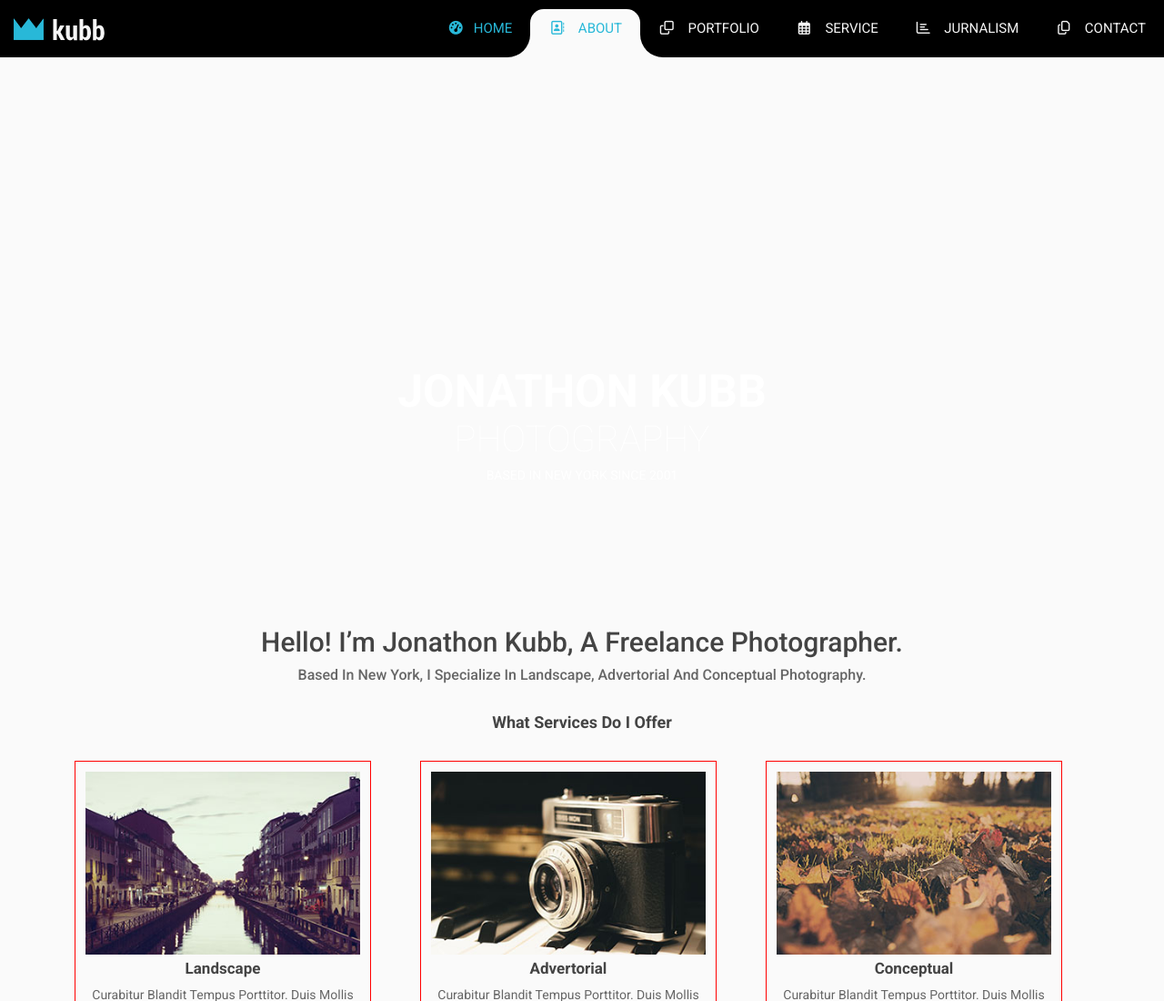
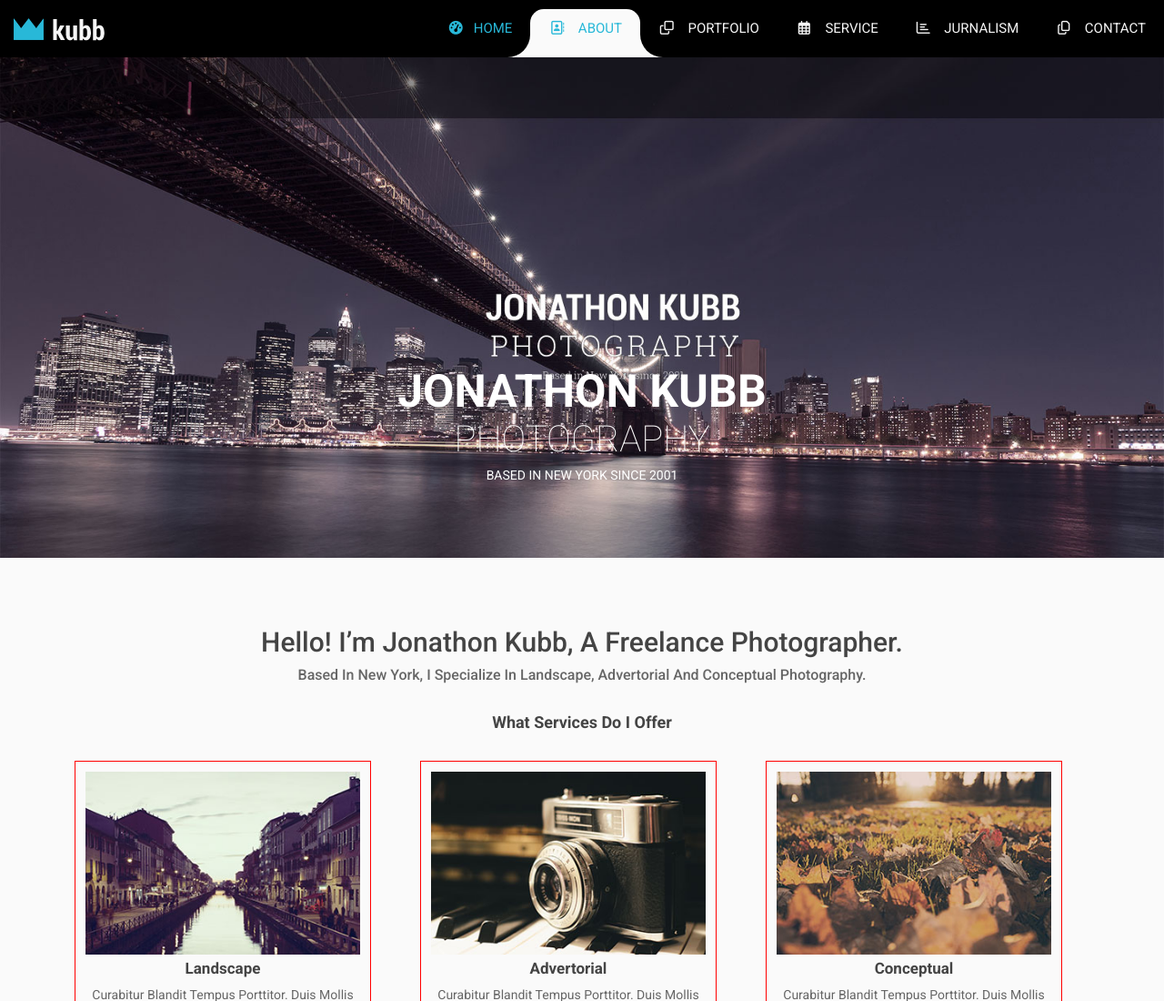
Before and after one commit to shuvochowdhury00/khub, a plain HTML site: page index.html in a window 1280 px wide. Shown: the top 1100 px of the page at 91% size. Drawn offline with nearby package versions, Linux system fonts and the light colour scheme; files that its build step writes are made by us from their sources; files whose address does not match are found by name.

Commit message:
Update style.css

```diff
--- a/css/style.css
+++ b/css/style.css
@@ -132,7 +132,7 @@ i {
 
 /* banner section start */
 .banner_bg {
-  background-image: url(bgimage/kubb.jpg);
+  background-image: url(../bgimage/kubb.jpg);
   background-size: cover;
   background-position: center;
   background-repeat: no-repeat;
```
